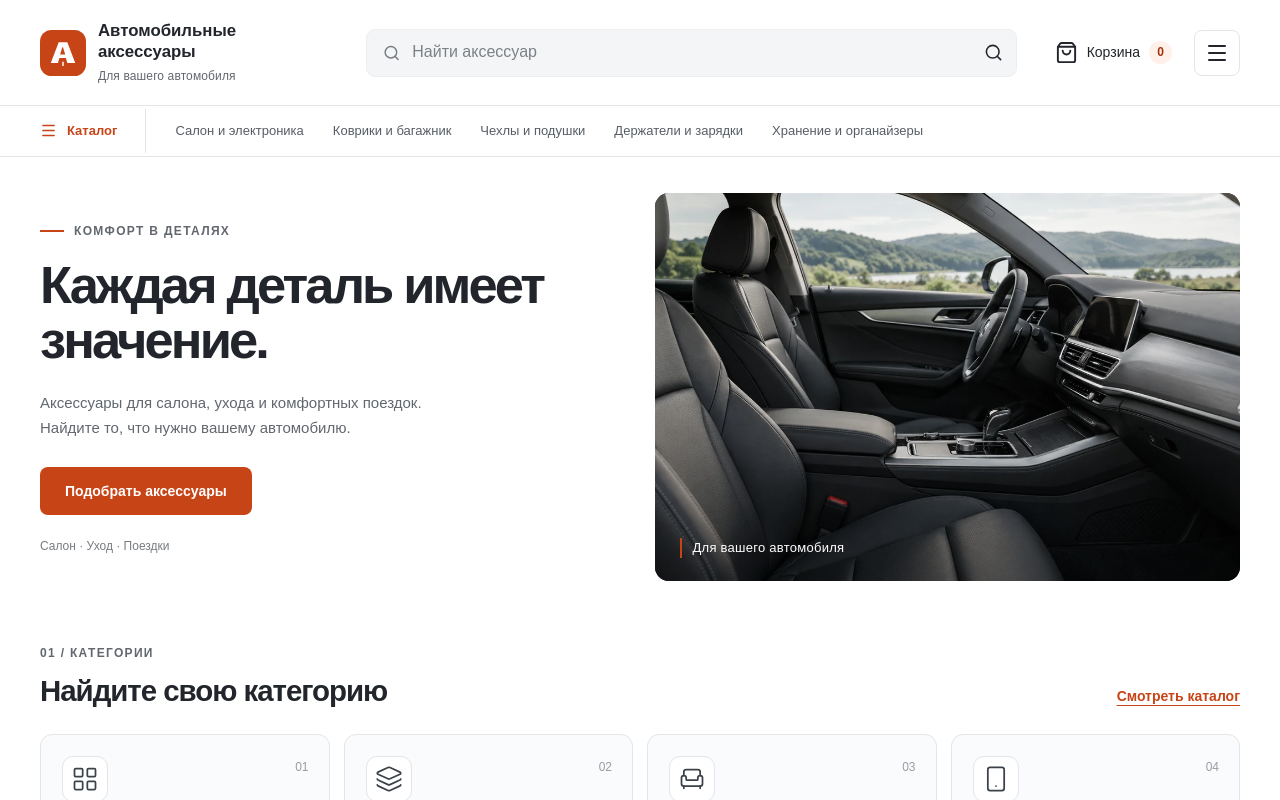
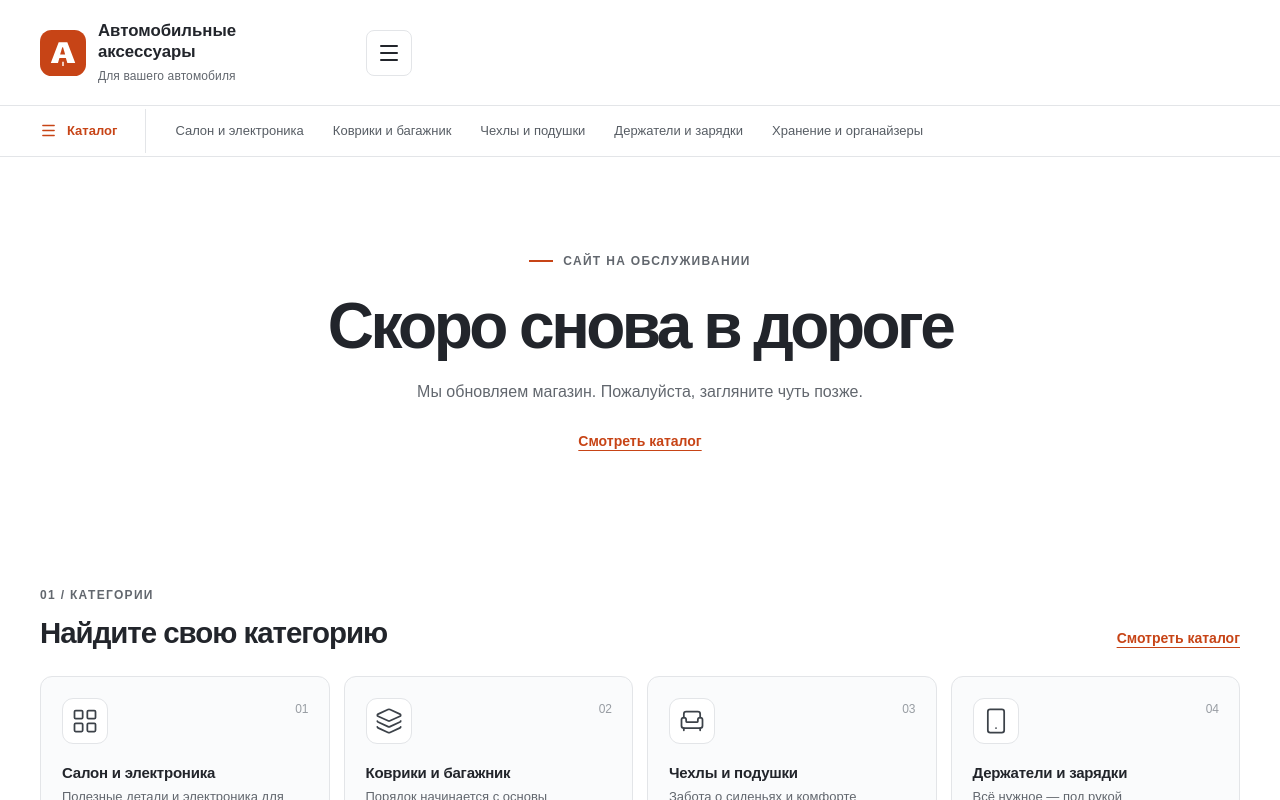
Before and after one commit to paxanraul/online_auto, a Next.js app: page /ru in a window 1280 px wide. Shown: the top 800 px of the page. Built offline with nearby package versions, Linux system fonts and the light colour scheme.

Commit message:
Show maintenance notice above storefront catalog

```diff
--- a/app/[locale]/layout.tsx
+++ b/app/[locale]/layout.tsx
@@ -5,8 +5,6 @@ import { settings, local, type Locale } from "@/lib/settings";
 import { snapshot } from "@/lib/snapshot";
 import { StoreProvider } from "@/components/store-provider";
 import { StoreHeader } from "@/components/store-header";
-import { ContactSection } from "@/components/contact-section";
-import { dictionary } from "@/lib/i18n";
 import { googleMapsUrl } from "@/lib/maps";
 export function generateStaticParams() { return [{locale:"ru"}, {locale:"az"}]; }
 export async function generateMetadata({
@@ -40,8 +38,7 @@ export default async function StoreLayout({
   const s = await settings();
   const admin = false;
   const categories = snapshot.categories;
-  const maintenance = s.maintenance && !admin;
-  const d = dictionary(locale);
+  const maintenance = s.maintenance;
   return (
     <StoreProvider locale={locale} currency={s.currency}>
       <div
@@ -57,25 +54,7 @@ export default async function StoreLayout({
             admin={!!admin}
           />
         </Suspense>
-        {maintenance ? (
-          <main className="maintenance">
-            <div className="maintenance-logo">
-              <img src={s.data.logo} width={72} height={72} alt="" />
-            </div>
-            <p className="eyebrow">{local(s.data.tagline, locale)}</p>
-            <h1>{local(s.data.maintenanceTitle, locale)}</h1>
-            <p>{local(s.data.heroDescription, locale)}</p>
-            <p>{local(s.data.maintenanceMessage, locale)}</p>
-            <ContactSection data={s.data} locale={locale} />
-          </main>
-        ) : (
-          <>
-            {s.maintenance && admin && (
-              <div className="preview-banner">
-                Режим обслуживания включён. Вы видите магазин как администратор.
-              </div>
-            )}
-            {children}
+        {children}
             <footer className="store-footer">
               <div className="container footer-inner">
                 <div className="brand">
@@ -115,8 +94,6 @@ export default async function StoreLayout({
                 </span>
               </div>
             </footer>
-          </>
-        )}
       </div>
     </StoreProvider>
   );
--- a/app/[locale]/page.tsx
+++ b/app/[locale]/page.tsx
@@ -30,6 +30,7 @@ export default async function Home({
   const s = await settings();
   const categories = snapshot.categories;
   const preview = false;
+  const maintenance = s.maintenance;
   const products = snapshot.products.filter(p => !s.data.featured.length || s.data.featured.includes(p.id)).slice(0,8);
   const d = dictionary(locale);
   const suffix = preview ? "?preview=1" : "";
@@ -46,11 +47,21 @@ export default async function Home({
   return (
     <main>
       {preview && <div className="preview-banner">{d.preview}</div>}
+      {maintenance && (
+        <section className="container maintenance-hero" aria-labelledby="maintenance-title">
+          <p className="eyebrow"><span className="orange-line" />{d.maintenanceEyebrow}</p>
+          <h1 id="maintenance-title">{local(s.data.maintenanceTitle, locale)}</h1>
+          <p>{local(s.data.maintenanceMessage, locale)}</p>
+          <Link className="text-link" href={`/${locale}/catalog${suffix}`}>
+            {d.allCategories}
+          </Link>
+        </section>
+      )}
       {s.data.sections
         .filter((section) => section.visible)
         .map((section) => {
           if (section.id === "intro")
-            return (
+            return maintenance ? null : (
               <section className="container hero" key={section.id}>
                 <div className="hero-copy">
                   <p className="eyebrow">
--- a/app/globals.css
+++ b/app/globals.css
@@ -2889,3 +2889,32 @@ tbody tr:last-child td {
     scroll-behavior: auto !important;
   }
 }
+
+/* The maintenance message replaces only the hero; the catalog stays visible. */
+.maintenance-hero {
+  min-height: 390px;
+  padding-top: 72px;
+  padding-bottom: 72px;
+  display: flex;
+  flex-direction: column;
+  align-items: center;
+  justify-content: center;
+  text-align: center;
+}
+.maintenance-hero .eyebrow { margin-bottom: 22px; }
+.maintenance-hero h1 {
+  max-width: 730px;
+  margin: 0 0 18px;
+  font-size: clamp(2.4rem, 5vw, 4rem);
+  line-height: 1.08;
+  letter-spacing: -0.055em;
+}
+.maintenance-hero > p:not(.eyebrow) {
+  max-width: 570px;
+  margin: 0 0 25px;
+  color: var(--muted);
+  line-height: 1.65;
+}
+@media (max-width: 640px) {
+  .maintenance-hero { min-height: 330px; padding-top: 54px; padding-bottom: 48px; }
+}
--- a/components/store-header.tsx
+++ b/components/store-header.tsx
@@ -101,8 +101,7 @@ export function StoreHeader({
                   {d.catalog} · {d.contacts} · {d.language}
                 </DialogDescription>
                 <nav aria-label={d.menu}>
-                  {!maintenance &&
-                    data.navigation
+                  {data.navigation
                       .filter((n) => n.visible)
                       .map((n, i) => (
                         <Link
@@ -114,7 +113,7 @@ export function StoreHeader({
                           {local(n.label, locale)}
                         </Link>
                       ))}
-                  {!maintenance && (
+                  {(
                     <div className="menu-categories">
                       {categories.map((c) => (
                         <Link
@@ -165,7 +164,7 @@ export function StoreHeader({
           </div>
         </div>
       </header>
-      {!maintenance && (
+      {(
         <div className="catalog-nav">
           <div className="container">
             <Link
--- a/lib/i18n.ts
+++ b/lib/i18n.ts
@@ -84,6 +84,7 @@ const ru = {
   missing: "Не указано",
   saved: "Сохранено",
   introEyebrow: "Комфорт в деталях",
+  maintenanceEyebrow: "Сайт на обслуживании",
   categoryEyebrow: "Салон · Уход · Поездки",
   previewLink: "Предпросмотр",
   imageError: "Изображение недоступно",
@@ -177,6 +178,7 @@ const az: typeof ru = {
   missing: "Göstərilməyib",
   saved: "Yadda saxlanıldı",
   introEyebrow: "Rahatlıq detallardadır",
+  maintenanceEyebrow: "Saytda texniki işlər aparılır",
   categoryEyebrow: "Salon · Qulluq · Səfərlər",
   previewLink: "Önbaxış",
   imageError: "Şəkil əlçatan deyil",
--- a/lib/snapshot.json
+++ b/lib/snapshot.json
@@ -1,7 +1,7 @@
 {
   "settings": {
     "currency": "AZN",
-    "maintenance": false,
+    "maintenance": true,
     "data": {
       "name": {
         "az": "Avtomobil aksesuarları",
```
